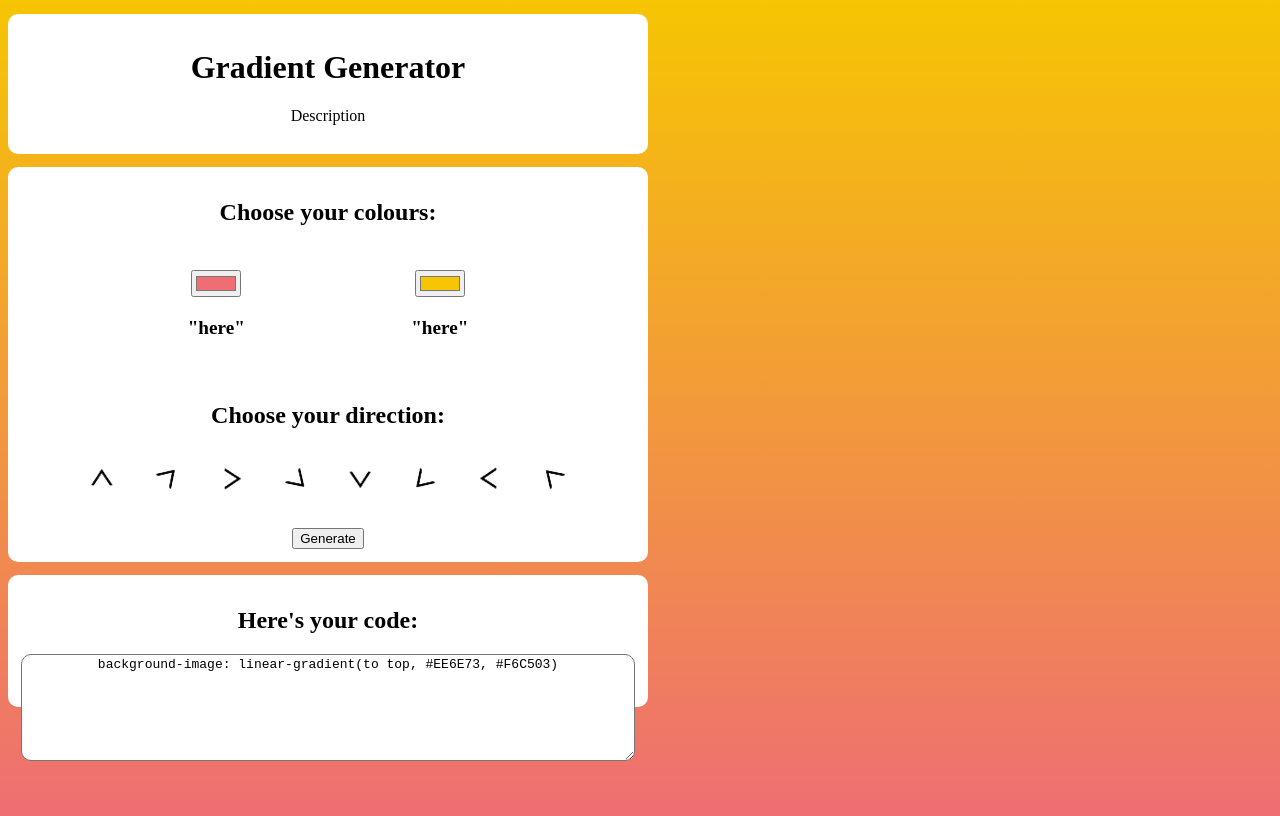
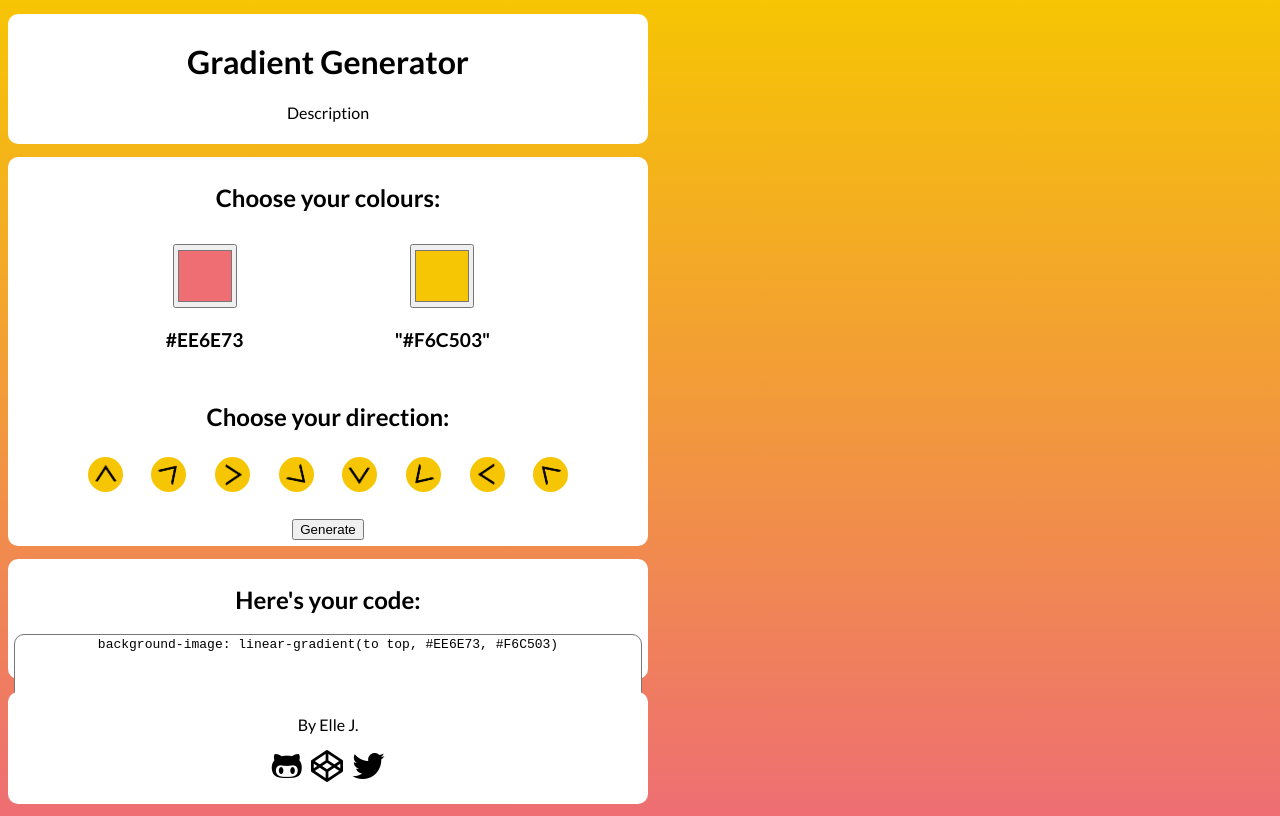
Before and after one commit to ellehallal/background-gradient-generator, a plain HTML site: page index.html in a window 1280 px wide. Drawn offline with Linux system fonts and the light colour scheme.

Commit message:
Change background colour of direction arrows from white. Add footer

```diff
--- a/index.html
+++ b/index.html
@@ -4,23 +4,24 @@
     <meta charset="utf-8">
     <title>Gradient Generator</title>
     <link rel="stylesheet" href="style.css">
+    <link rel="stylesheet" href="https://use.fontawesome.com/releases/v5.3.1/css/all.css" integrity="sha384-mzrmE5qonljUremFsqc01SB46JvROS7bZs3IO2EmfFsd15uHvIt+Y8vEf7N7fWAU" crossorigin="anonymous">
   </head>
   <body id="bodybg">
-    <div>
+    <header>
       <h1>Gradient Generator</h1>
       <p>Description</p>
-    </div>
+    </header>
 
     <div>
       <h2>Choose your colours:</h2>
       <div class="container">
         <div id="color1">
           <input type="color" id="colour-start" name="color" value="#EE6E73">
-          <p id="startvalue">"here"</p>
+          <p id="startvalue">#EE6E73</p>
         </div>
         <div id="color2">
           <input type="color" id="colour-end" name="color" value="#F6C503">
-          <p id="endvalue">"here"</p>
+          <p id="endvalue">"#F6C503"</p>
         </div>
       </div>
 
@@ -44,6 +45,15 @@
       <h2>Here's your code:</h2>
         <textarea id="gradient-code" name="gradient-code">test</textarea>
     </div>
+
+    <footer>
+      <p>By Elle J.</p>
+      <p>
+        <a href="https://github.com/itsellej" target="_blank"><i class="fab fa-github-alt fa-2x" alt="Github icon"></i></a>
+        <a href="https://codepen.io/itsellej/" target="_blank"><i class="fab fa-codepen fa-2x" alt="Codepen Icon"></i></a>
+        <a href="https://twitter.com/heyellej/" target="_blank"><i class="fab fa-twitter fa-2x" alt="Twitter Icon"></i></a>
+      </p>
+    </footer>
     <script src="main.js" charset="utf-8"></script>
   </body>
 </html>
--- a/style.css
+++ b/style.css
@@ -1,40 +1,48 @@
+@import url('https://fonts.googleapis.com/css?family=Lato:400,700');
+
 body{
-  text-align: center;
   height: 100vh;
   width: 50vw;
   display: flex;
   flex-direction: column;
+  font-family: 'Lato', sans-serif;
+  text-align: center;
 }
 
-body > div {
+body > div, header, footer {
   margin: 1% 0;
 }
 
-div{
+div, header, footer{
   background-color: #FFF;
   border-radius: 10px;
-  padding: 2%;
+  padding: 1%;
 }
+
 
 .container{
   display: flex;
   flex-direction: row;
   justify-content: space-evenly;
 }
+
+input[type="color"]{
+  height: 4rem;
+  width: 4rem;
+}
+
 img {
   width: 35px;
   height: auto;
   cursor: pointer;
   border-radius: 100px;
   margin: 0 1vw;
+  background-color: #F6C503;
+
 }
 
 img:hover{
-  background-color: #F6C503;
-}
-
-img:focus{
-  background-color: #c0c0c0;
+  background-color: #EE6E73;
 }
 
 textarea{
@@ -50,3 +58,8 @@ textarea{
   font-size: 1.2rem;
   font-weight: bold;
 }
+
+.fab {
+  color: #000000;
+  margin: 0 .5%;
+}
```
